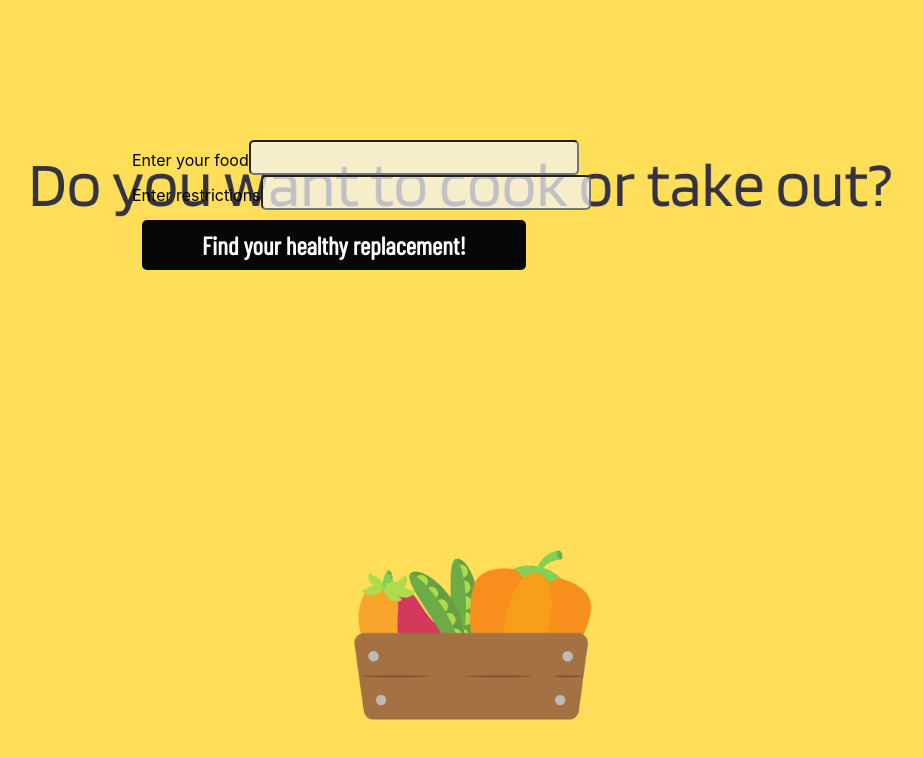
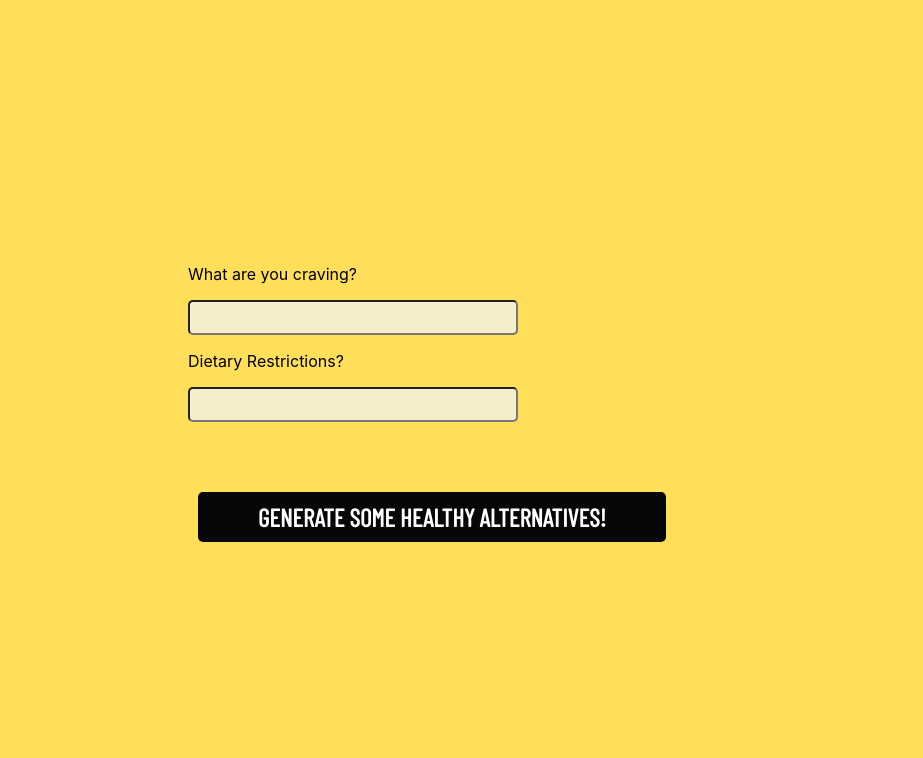
Before and after one commit to vaaranan-y/chefs-mate, a React (Create React App) app in the folder Frontend/chefs-mate-frontend/: page /main.js in a window 1280 px wide. Shown: the top 758 px of the page, without its empty margins (208-1131 px from the left). Built offline with nearby package versions, Linux system fonts and the light colour scheme.

Commit message:
finished suggestion generation page

```diff
--- a/Frontend/chefs-mate-frontend/package.json
+++ b/Frontend/chefs-mate-frontend/package.json
@@ -12,6 +12,7 @@
     "react": "^18.2.0",
     "react-bootstrap": "^2.7.0",
     "react-dom": "^18.2.0",
+    "react-responsive-carousel": "^3.2.23",
     "react-router-dom": "^6.7.0",
     "react-scripts": "^5.0.1",
     "web-vitals": "^2.1.4"
--- a/Frontend/chefs-mate-frontend/src/main.js
+++ b/Frontend/chefs-mate-frontend/src/main.js
@@ -1,24 +1,23 @@
-import React from 'react';
-import image from './3.png';
-import { useState } from 'react';
-import axios from 'axios';
-import { useNavigate } from 'react-router-dom';
+import React from "react";
+import image from "./3.png";
+import { useState } from "react";
+import axios from "axios";
+import { useNavigate } from "react-router-dom";
 
-function MainPage() {
-	const [food, setFood] = useState('');
-	const [restrictions, setRestrictions] = useState('');
+function MainPage(userName) {
+  const [food, setFood] = useState("");
+  const [restrictions, setRestrictions] = useState("");
   const [suggestions, setSuggestions] = useState();
   const [suggestionsReady, setSuggestionsReady] = useState(false);
-
   const navigate = useNavigate();
 
   const submitUserChoice = (e) => {
     e.preventDefault();
-		console.log('here' + food);
+    console.log("here" + food);
     let bodyParams = {
-			userName: 'jun',
+      userName: "jun",
       choice: food,
-			restrictions: 'no sugar',
+      restrictions: "no sugar",
     };
     axios
       .post(`http://127.0.0.1:8000/cohere/generate`, bodyParams)
@@ -33,17 +32,23 @@ function MainPage() {
     <div
       className="Container"
       style={{
-				backgroundImage: `url(${image})`,
-				height: '100vh',
-				backgroundPosition: 'center',
-				backgroundRepeat: 'no-repeat',
-				backgroundSize: 'cover',
+        height: "100vh",
+        backgroundColor: "#FFDE59",
       }}
     >
-			<div style={{ padding: 100, marginLeft: 200 }}>
-				<form style={{ padding: 40 }}>
+      <div
+        style={{
+          display: "flex",
+          justifyContent: "center",
+          alignItems: "center",
+          height: "100vh",
+        }}
+      >
+        <form>
+          <div>
             <label>
-						Enter your food
+              <p>What are you craving?</p>
+
               <input
                 type="text"
                 onChange={(input) => {
@@ -52,40 +57,52 @@ function MainPage() {
                 }}
               />
             </label>
+          </div>
+
           <tr></tr>
+          <div>
             <label>
-						Enter restrictions
+              <p>Dietary Restrictions?</p>
+
               <input
                 type="text"
                 onChange={(input) => {
                   console.log(input.target.value);
-								setRestrictions(input.target.value);
+                  setFood(input.target.value);
                 }}
               />
             </label>
-					<tr></tr>
-					<tr></tr>
+          </div>
+          <br />
+          <br />
+          <br />
+
           <button onClick={submitUserChoice}>
-						Find your healthy replacement!
+            GENERATE SOME HEALTHY ALTERNATIVES!
           </button>
-				</form>
           {suggestionsReady &&
             suggestions.map((suggestion) => {
               return (
-							<p
-								onClick={() =>
-									navigate('/menu.js', {
-										state: {
-											userName: 'jun',
+                <div
+                  style={{
+                    backgroundColor: "#f3c200",
+                    padding: "20px",
+                    margin: "10px",
+                    borderRadius: "10px",
+                    cursor: "pointer",
+                  }}
+                  onClick={() => {
+                    navigate("../menu.js", {
+                      useName: userName,
                       choice: suggestion,
-										},
-									})
-								}
+                    });
+                  }}
                 >
                   {suggestion}
-							</p>
+                </div>
               );
             })}
+        </form>
       </div>
     </div>
   );
--- a/Frontend/chefs-mate-frontend/src/menu.js
+++ b/Frontend/chefs-mate-frontend/src/menu.js
@@ -1,37 +1,31 @@
-import React from 'react';
-import image from './4.png';
-import { useNavigate } from 'react-router-dom';
-import { useLocation } from 'react-router-dom';
+import React from "react";
+import image from "./4.png";
+import { useNavigate } from "react-router-dom";
+import { useLocation } from "react-router-dom";
 
-function Menupage() {
+function Menupage(state) {
   const navigate = useNavigate();
-	const { state } = useLocation();
-	console.log(state);
 
   return (
     <div
       className="Container"
       style={{
         backgroundImage: `url(${image})`,
-				height: '100vh',
-				backgroundPosition: 'center',
-				backgroundRepeat: 'no-repeat',
-				backgroundSize: 'cover',
+        height: "100vh",
+        backgroundPosition: "center",
+        backgroundRepeat: "no-repeat",
+        backgroundSize: "cover",
       }}
     >
       <div style={{ padding: 100, marginLeft: 100 }}>
         <button
           style={{ marginTop: 160 }}
-					onClick={(event) =>
-						navigate('/cook.js', {
-							state: { userName: state.userName, choice: state.choice },
-						})
-					}
+          onClick={(event) => navigate("/cook.js", {})}
           // onClick={(event) => (window.location.href = './cook.js')}
         >
           Cook yourself
         </button>
-				<button onClick={(event) => (window.location.href = './deliver.js')}>
+        <button onClick={(event) => (window.location.href = "./deliver.js")}>
           Home delivery
         </button>
       </div>
```
Also changed, not shown: Frontend/chefs-mate-frontend/src/cook.js (+9 -10 lines), 1 other file (tests, documents, lock files or other folders). Lines whose indentation alone changed are shown as unchanged.
